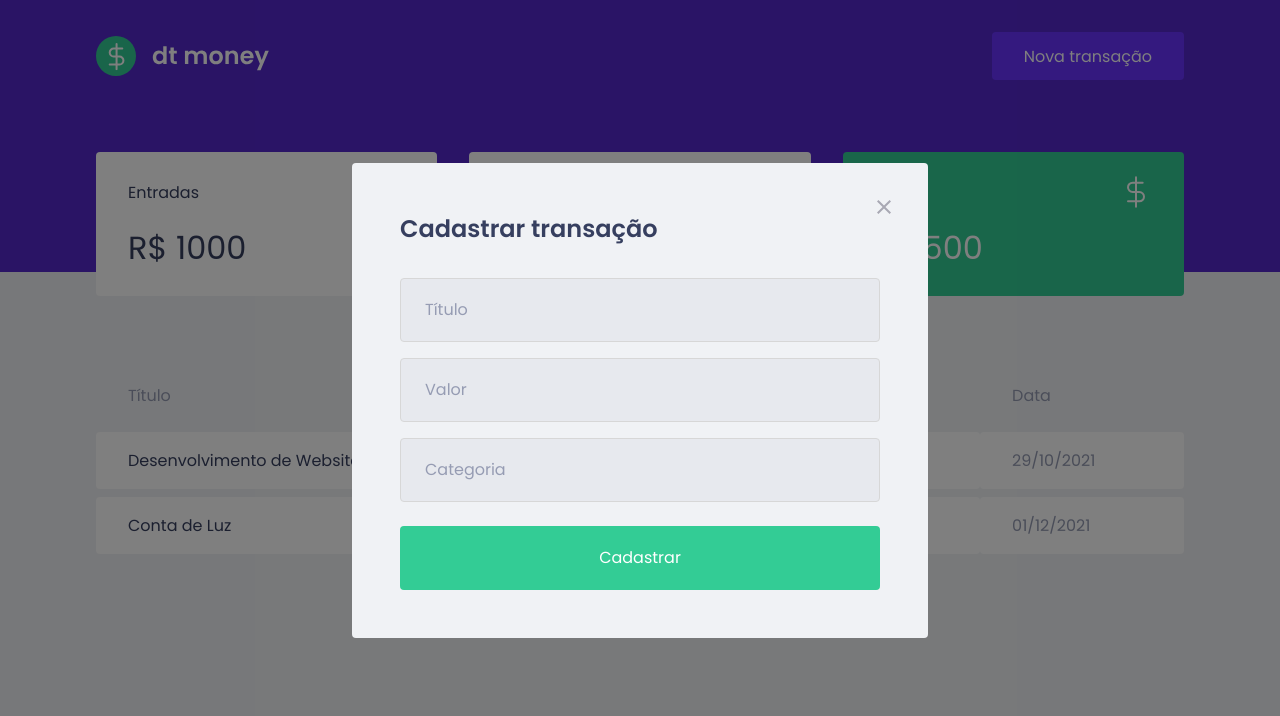
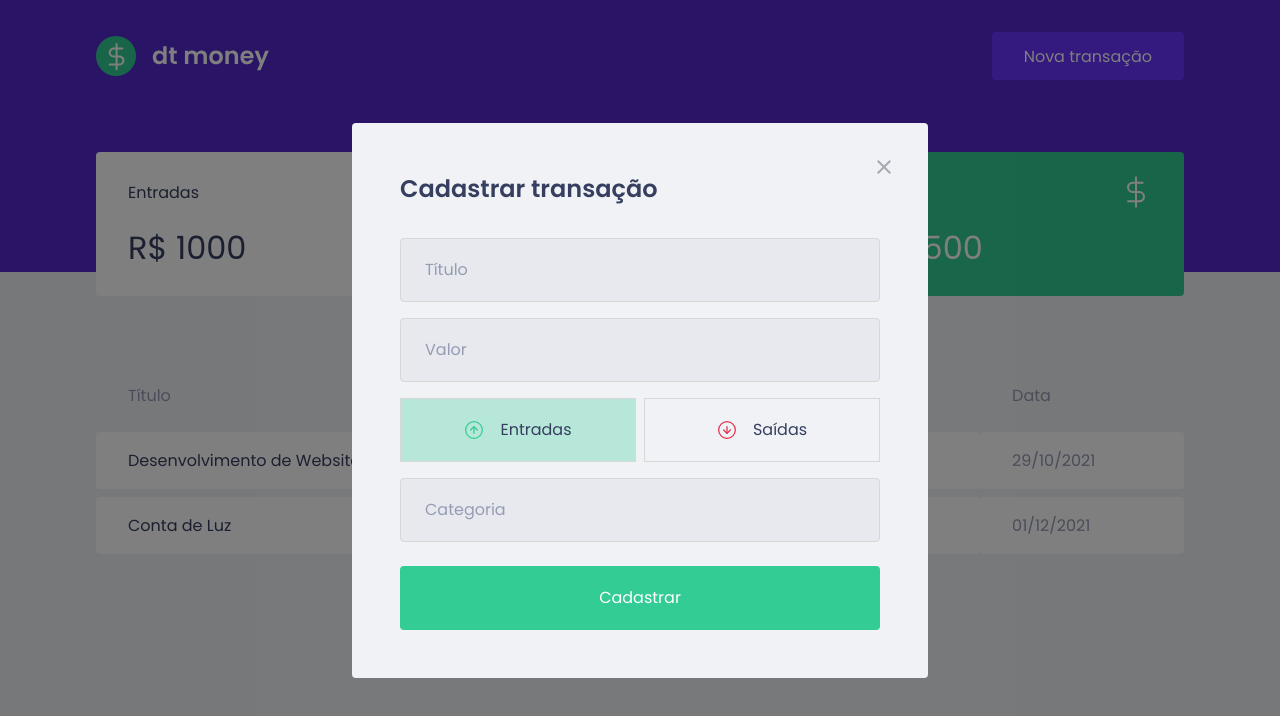
Before and after one commit to Gabriek0/dtmoney, a React (Create React App) app: page / in a window 1280 px wide. Both pictures are taken after a click on the button "Nova transação". Shown: the top 716 px of the page. Built offline with nearby package versions, Linux system fonts and the light colour scheme; no server answers; what miragejs would draw is missing.

Commit message:
estilizando cores do internas dos botoes do modal

```diff
--- a/package.json
+++ b/package.json
@@ -5,6 +5,7 @@
   "dependencies": {
     "axios": "^0.24.0",
     "miragejs": "^0.1.42",
+    "polished": "^4.1.3",
     "react": "^17.0.2",
     "react-dom": "^17.0.2",
     "react-modal": "^3.14.4",
--- a/src/components/NewTransactionModal/index.tsx
+++ b/src/components/NewTransactionModal/index.tsx
@@ -1,6 +1,9 @@
 import Modal from "react-modal"
-import { Content } from "./styles"
+import { Content, RadioBox, TransactionTypeContainer } from "./styles"
+import incomeImg from '../../assets/income.svg'
+import outcomeImg from '../../assets/outcome.svg'
 import closeImg from '../../assets/close.svg'
+import { useState } from "react"
 
 interface NewTransactionModalProps {
     isOpen: boolean;
@@ -8,6 +11,8 @@
 }
 
 export function NewTransactionModal({ isOpen, onRequestClose }: NewTransactionModalProps) {
+    const [type, setType] = useState('deposit');
+
     return (
         <Modal
             isOpen={isOpen}
@@ -30,6 +35,30 @@
 
                 <input placeholder="Valor" />
 
+                <TransactionTypeContainer>
+                    <RadioBox
+                        type="button"
+                        onClick={() => { setType('deposit') }}
+                        isActive={type === 'deposit'}
+                        activeColor='green'
+
+                    >
+                        <img src={incomeImg} alt="income img" />
+                        <span>Entradas</span>
+                    </RadioBox>
+
+                    <RadioBox
+                        type="button"
+                        onClick={() => { setType('withdraw') }}
+                        isActive={type === 'withdraw'}
+                        activeColor='red'
+                    >
+                        <img src={outcomeImg} alt="outcome img" />
+                        <span>Saídas</span>
+                    </RadioBox>
+                </TransactionTypeContainer>
+
+
                 <input placeholder="Categoria" />
 
                 <button type="submit">Cadastrar</button>
--- a/src/components/NewTransactionModal/styles.ts
+++ b/src/components/NewTransactionModal/styles.ts
@@ -1,4 +1,5 @@
 import styled from "styled-components";
+import { transparentize, darken } from 'polished'
 
 export const Content = styled.form`
     h2 {
@@ -46,3 +47,51 @@
         }
     }
 `;
+
+export const TransactionTypeContainer = styled.div`
+    margin: 1rem 0;
+    display: grid;
+    grid-template-columns: 1fr 1fr;
+    gap: 0.5rem;
+`
+
+interface RadioBoxProps {
+    isActive: boolean;
+    activeColor: 'green' | 'red'
+}
+
+const colors = {
+    green: '#33cc95',
+    red: '#E52E4D'
+}
+
+export const RadioBox = styled.button<RadioBoxProps>`
+        height: 4rem;
+        border: 1px solid #d7d7d7;
+
+        background: ${(props) => props.isActive
+        ? transparentize(0.7, colors[props.activeColor])
+        : 'transparent'};
+
+        display: flex;
+        justify-content: center;
+        align-items: center;
+
+        transition: border-color 0.2s;
+
+        &:hover {
+            border-color: ${darken(0.1, '#d7d7d7')};
+        }
+
+        img {
+            width: 20px;
+            height: 28px;
+        }
+
+        span {
+            display: inline-block;
+            margin-left: 1rem;
+            font-size: 1rem;
+            color: var(--text-title);
+        }
+    `
```
Also changed, not shown: 1 other file (tests, documents, lock files or other folders).
